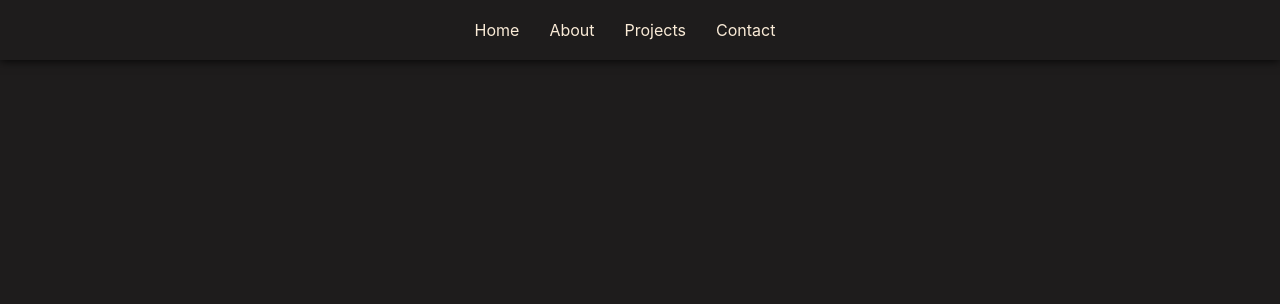
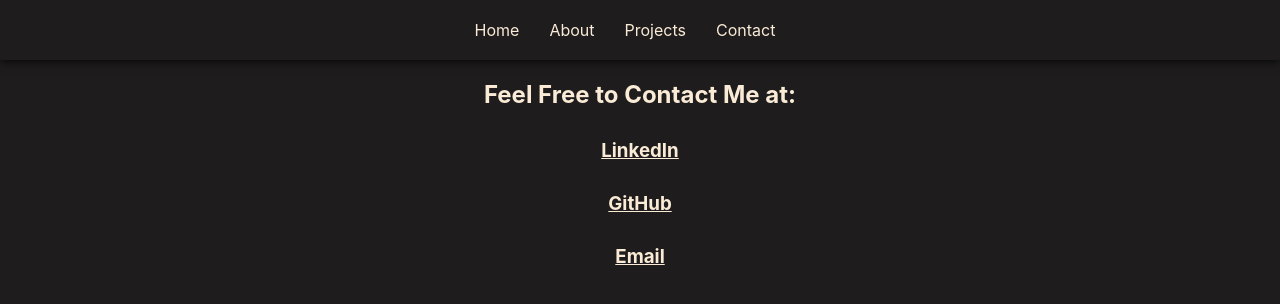
Before and after one commit to Salinamalek/portfolio-site, a React (Create React App) app: page /contact in a window 1280 px wide. Shown: the top 304 px of the page. Built offline with nearby package versions, Linux system fonts and the light colour scheme.

Commit message:
footer not working

```diff
--- a/src/App.js
+++ b/src/App.js
@@ -5,6 +5,8 @@
 import About from "./pages/About";
 import Projects from "./pages/Projects";
 import { Routes, Route } from "react-router-dom";
+import Contact from "./pages/Contact";
+// import Footer from "./pages/Footer";
 
 function App() {
   return (
@@ -14,7 +16,9 @@
         <Route path="/" element={<Home />} />
         <Route path="/about" element={<About />} />
         <Route path="/projects" element={<Projects />} />
+        <Route path="/contact" element={<Contact />} />
       </Routes>
+      {/* <Footer /> */}
     </div>
   );
 }
--- /dev/null
+++ b/src/pages/Contact.js
@@ -0,0 +1,20 @@
+import React from "react";
+
+export default function Contact() {
+  return (
+    <div className="contact">
+      <div>
+        <h2>Feel Free to Contact Me at:</h2>
+        <h3>
+          <a href="">LinkedIn</a>
+        </h3>
+        <h3>
+          <a href="">GitHub</a>
+        </h3>
+        <h3>
+          <a href="mailto:salinamalek@pursuit.org">Email</a>
+        </h3>
+      </div>
+    </div>
+  );
+}
--- /dev/null
+++ b/src/pages/Footer.css
@@ -0,0 +1,10 @@
+footer {
+  position: fixed;
+  bottom: 0;
+  left: 0;
+  width: 100vw;
+  background-color: #67c2ffd9;
+  padding: 4px;
+  text-align: center;
+  color: white;
+}
--- /dev/null
+++ b/src/pages/Footer.js
@@ -0,0 +1,5 @@
+// import "./Footer.css";
+
+export default function Footer() {
+  return <footer>Salina Malek • Personal Portfolio • Oct 2023</footer>;
+}
```
